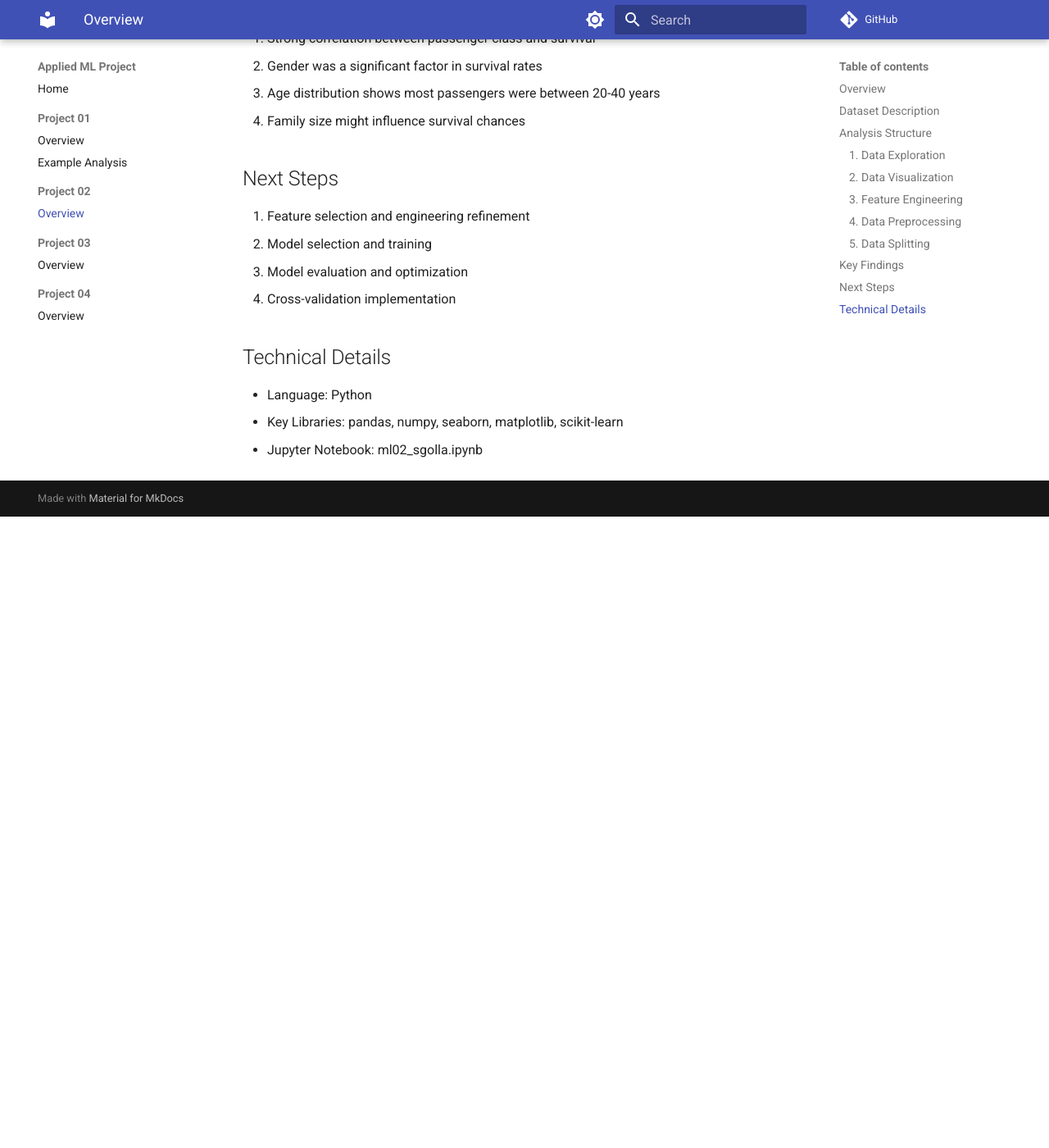
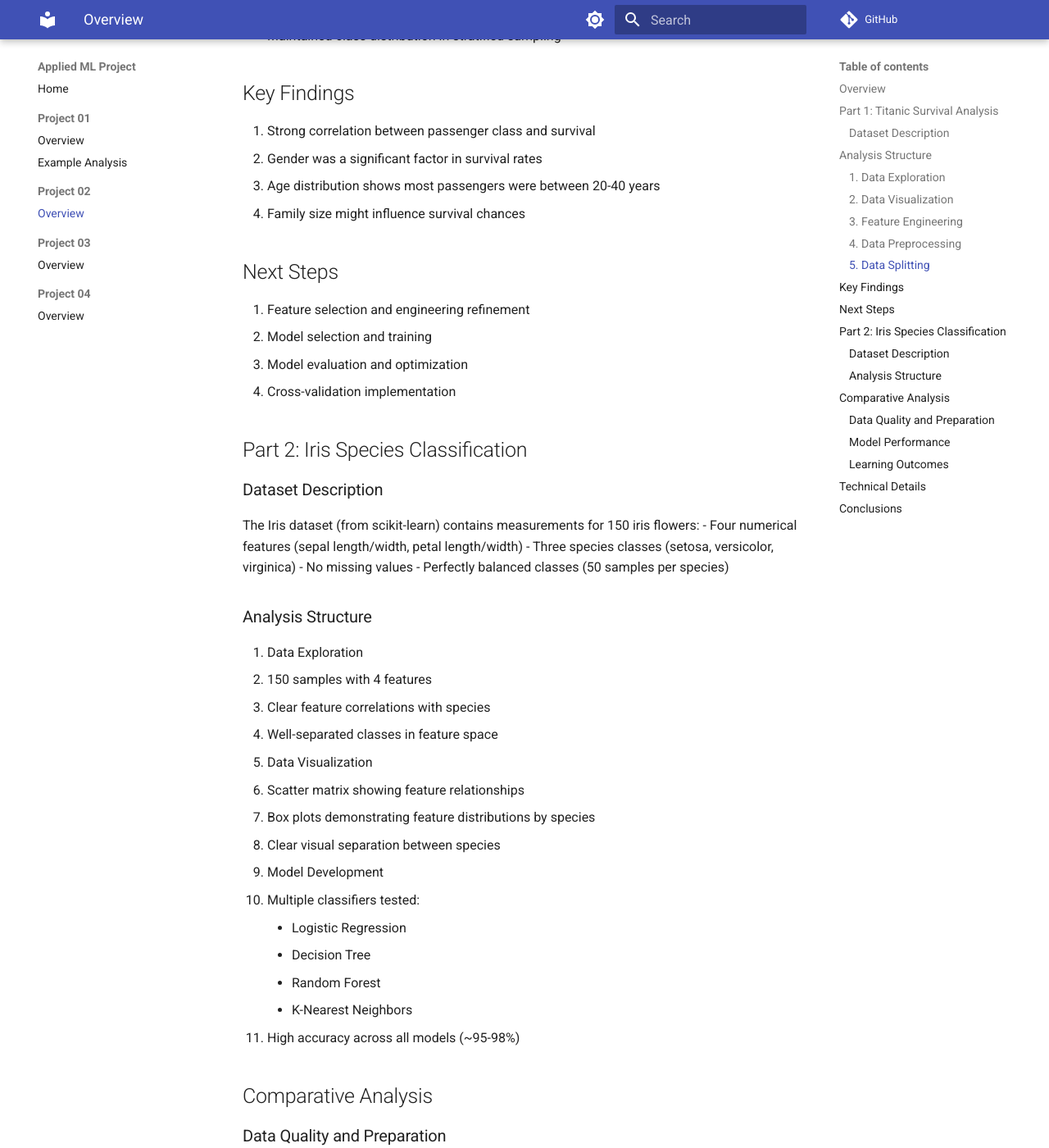
Before and after one commit to s-golla/applied-ml-sgolla, an MkDocs documentation site: the page built from docs/project02/README.md, in a window 1280 px wide and 1400 px high, scrolled down 1957 px. Shown: the whole window at 82% size. Built offline with MkDocs 1.6.1 and Material for MkDocs 9.7.7, drawn with Linux system fonts in a browser that asks for light colours; comment, search, counter and statistics services are not loaded; before the commit the page ends 2587 px from its top, so only the background shows below that; some of the changed text lies outside the part shown.

Commit message:
updated project2 documentation

```diff
--- a/docs/project02/README.md
+++ b/docs/project02/README.md
@@ -1,9 +1,11 @@
-# Project 02: Titanic Survival Analysis
+# Project 02: Machine Learning Classification Analysis
 
 ## Overview
-This project explores the Titanic dataset to build a machine learning model for predicting passenger survival. The analysis includes data exploration, preparation, and model development.
+This project explores two classic machine learning datasets - the Titanic survival prediction and Iris species classification. The analysis demonstrates different approaches to classification problems and highlights the contrasts between binary and multi-class classification.
 
-## Dataset Description
+## Part 1: Titanic Survival Analysis
+
+### Dataset Description
 The Titanic dataset (from seaborn) contains information about passengers including:
 - Demographic information (age, sex)
 - Ticket information (class, fare)
@@ -69,7 +71,82 @@ The Titanic dataset (from seaborn) contains information about passengers includi
 3. Model evaluation and optimization
 4. Cross-validation implementation
 
+## Part 2: Iris Species Classification
+
+### Dataset Description
+The Iris dataset (from scikit-learn) contains measurements for 150 iris flowers:
+- Four numerical features (sepal length/width, petal length/width)
+- Three species classes (setosa, versicolor, virginica)
+- No missing values
+- Perfectly balanced classes (50 samples per species)
+
+### Analysis Structure
+
+1. Data Exploration
+   - 150 samples with 4 features
+   - Clear feature correlations with species
+   - Well-separated classes in feature space
+
+2. Data Visualization
+   - Scatter matrix showing feature relationships
+   - Box plots demonstrating feature distributions by species
+   - Clear visual separation between species
+
+3. Model Development
+   - Multiple classifiers tested:
+     - Logistic Regression
+     - Decision Tree
+     - Random Forest
+     - K-Nearest Neighbors
+   - High accuracy across all models (~95-98%)
+
+## Comparative Analysis
+
+### Data Quality and Preparation
+1. **Titanic Dataset**
+   - Required significant preprocessing
+   - Had missing values
+   - Mixed feature types
+   - Imbalanced classes
+
+2. **Iris Dataset**
+   - Minimal preprocessing needed
+   - No missing values
+   - All numerical features
+   - Balanced classes
+
+### Model Performance
+1. **Titanic Models**
+   - Moderate accuracy (75-85%)
+   - Required careful feature engineering
+   - Affected by class imbalance
+
+2. **Iris Models**
+   - High accuracy (95-98%)
+   - Worked well with raw features
+   - Consistent performance across models
+
+### Learning Outcomes
+1. **Data Handling**
+   - Experience with different data quality scenarios
+   - Practice with various preprocessing techniques
+   - Understanding of feature engineering importance
+
+2. **Classification Challenges**
+   - Binary vs Multi-class classification
+   - Balanced vs Imbalanced datasets
+   - Real-world vs Ideal data conditions
+
 ## Technical Details
 - Language: Python
 - Key Libraries: pandas, numpy, seaborn, matplotlib, scikit-learn
-- Jupyter Notebook: ml02_sgolla.ipynb
+- Jupyter Notebooks:
+  - Titanic Analysis: ml02_sgolla.ipynb
+  - Iris Analysis: ml02_sgolla.ipynb (Section 5)
+
+## Conclusions
+1. Data quality significantly impacts model performance
+2. Real-world data requires more preprocessing
+3. Both binary and multi-class problems can be effectively solved with similar approaches
+4. Feature engineering is crucial for complex, real-world problems
+5. Model selection should consider data characteristics and problem complexity
```
